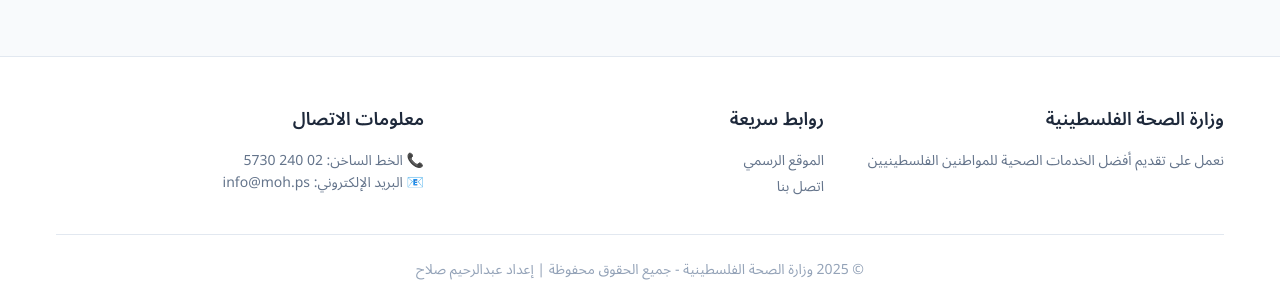
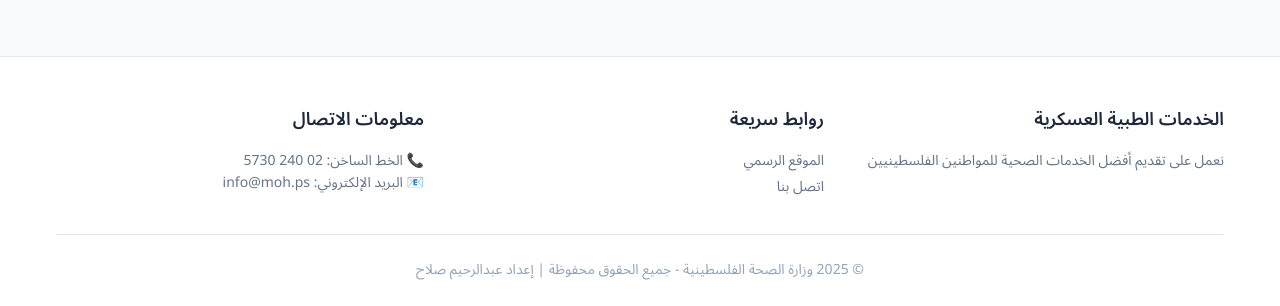
Before and after one commit to AbdalrheemHasanSalah/WestBankHealth, a Python web app: template templates/index.html in a window 1280 px wide. Shown: the part 3834-4140 px from the top of the page. Run offline with Jinja, Linux system fonts and the light colour scheme; the template is opened without the code that fills it, so the values that code supplies are empty.

Commit message:
Update index.html

```diff
--- a/templates/index.html
+++ b/templates/index.html
@@ -495,7 +495,7 @@
             <div class="container">
                 <div class="footer-content">
                     <div class="footer-section">
-                        <h4>وزارة الصحة الفلسطينية</h4>
+                        <h4>الخدمات الطبية العسكرية</h4>
                         <p>
                             نعمل على تقديم أفضل الخدمات الصحية للمواطنين
                             الفلسطينيين
```
